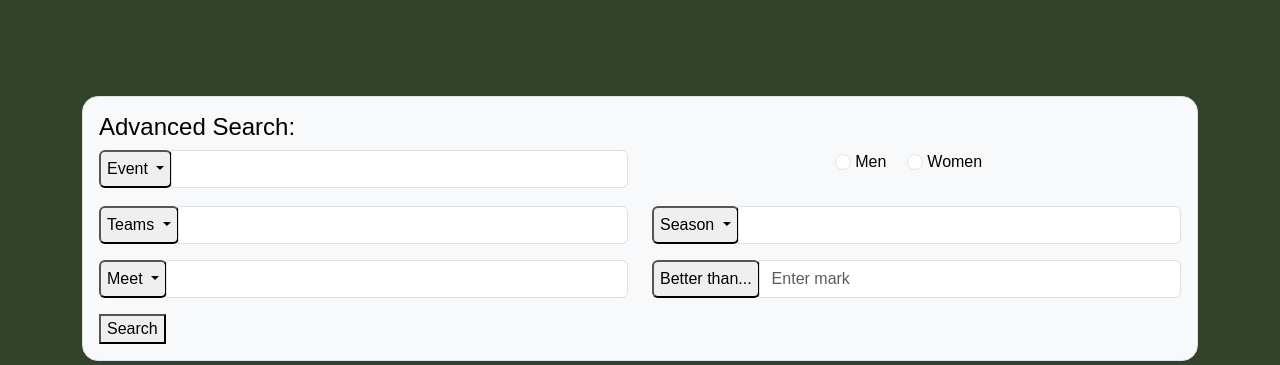
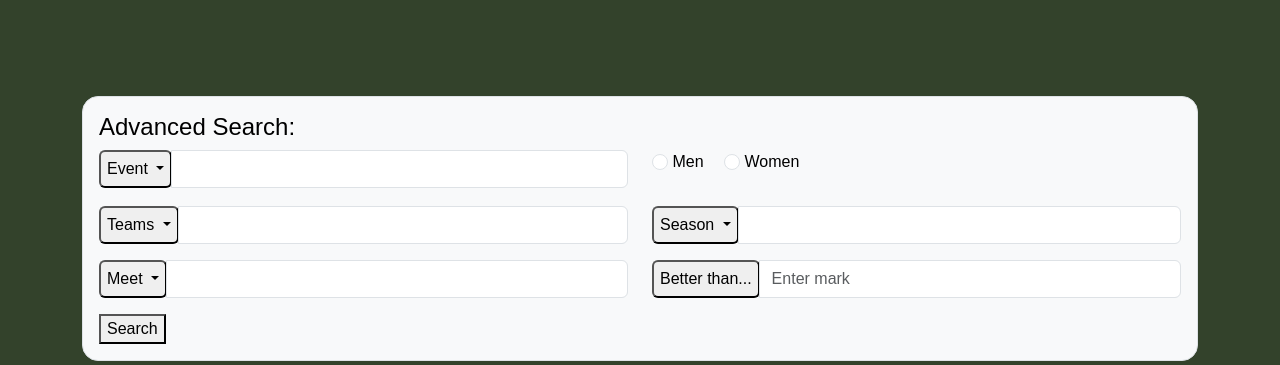
Before and after one commit to ILyness/cs257, a Flask app: page /search in a window 1280 px wide. Shown: the part 56-421 px from the top of the page. Run offline with Flask 3, Linux system fonts and the light colour scheme; parts of the project's set-up code (start-up, migrations or seed data) failed here and were passed over.

Commit message:
small tweaks

```diff
--- a/webapp/templates/advanced_search.html
+++ b/webapp/templates/advanced_search.html
@@ -99,7 +99,7 @@
               </div>
             </div>
 
-            <div class="col d-flex justify-content-center align-items-center">
+            <div class="col d-flex justify-content-left align-items-center">
               <fieldset class="mb-3">
                 <div class="mb-3 form-check-inline">
                   <input
```
